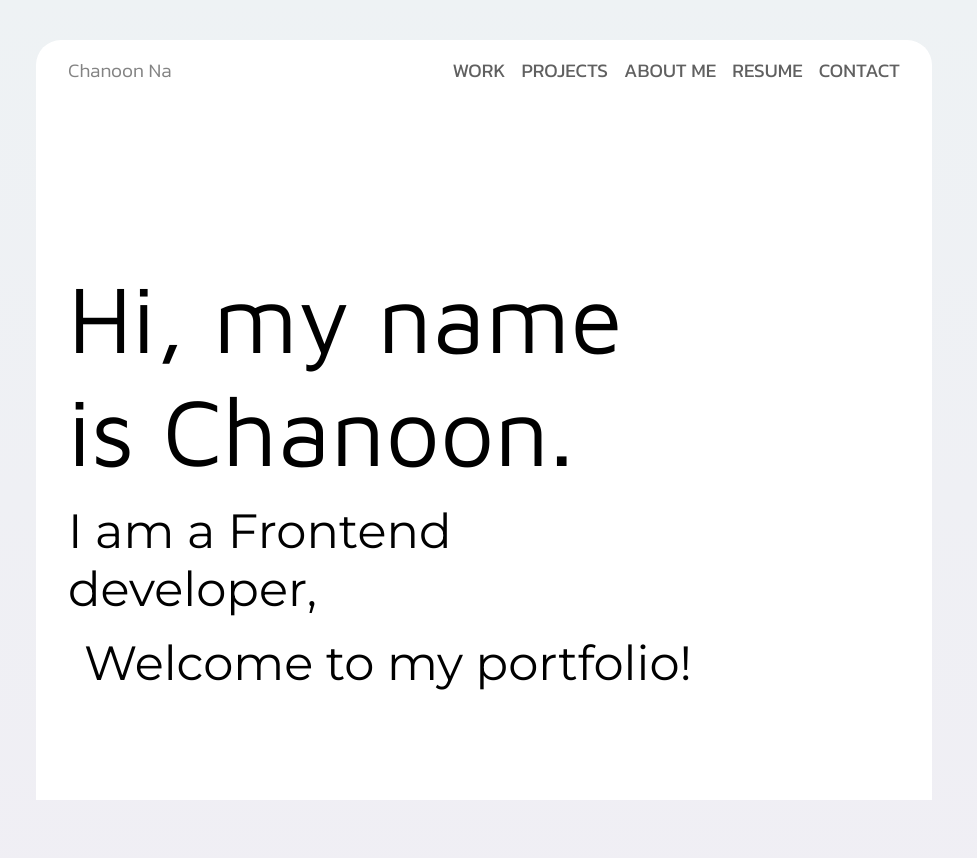
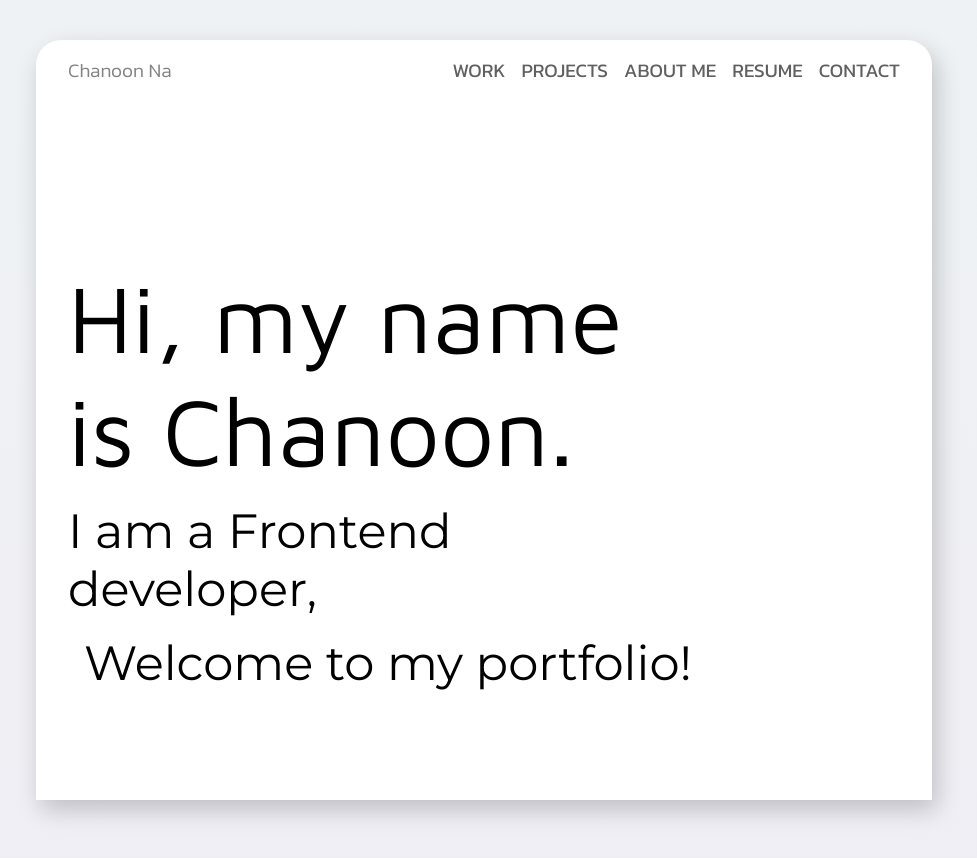
Before and after one commit to chanoonna/chanoonna, a React app: page / in a window 1280 px wide. Shown: the top 858 px of the page, without its empty margins (156-1133 px from the left). Built offline with nearby package versions, Linux system fonts and the light colour scheme.

Commit message:
Give box-shadow to app container

```diff
--- a/src/index.scss
+++ b/src/index.scss
@@ -35,4 +35,5 @@ body {
   border-bottom-left-radius: 0;
   border-bottom-right-radius: 0;
   overflow: hidden;
+  box-shadow: 5px 10px 25px rgba(0, 0, 0, 0.2);
 }
```
